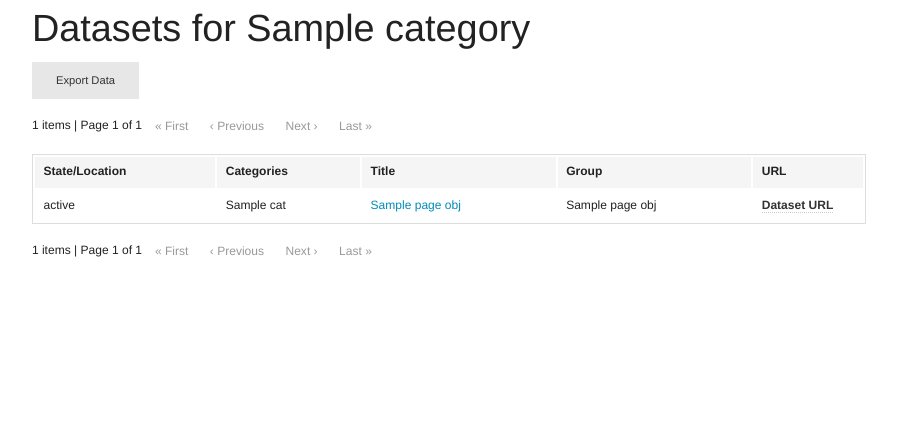
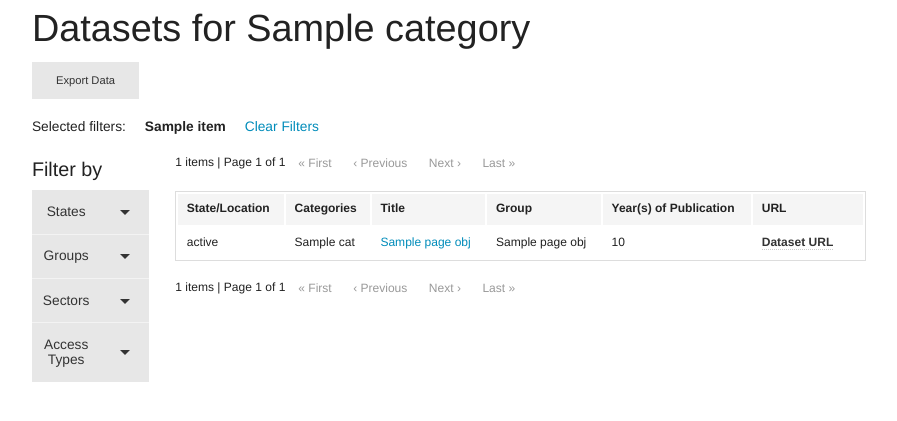
Before and after one commit to themarshallproject/hall-of-justice, a Django app: template cjdata/templates/cjdata/dataset_list.html in a window 1280 px wide. Shown: the part 39-460 px from the top of the page, without its empty margins (191-1088 px from the left). Run offline with Django 3.2, Linux system fonts and the light colour scheme; the template is opened without the code that fills it: most values are stand-ins (such as "Sample title", 1, 10 or a date in 2020).

Commit message:
add filters to category/location listviews like search #43

```diff
--- a/cjdata/templates/cjdata/_datasets_table.html
+++ b/cjdata/templates/cjdata/_datasets_table.html
@@ -1,3 +1,5 @@
+{% load cjdata_filters %}
+
 <table role="grid">
     <thead>
         <tr>
@@ -5,6 +7,7 @@
             <th>Categories</th>
             <th>Title</th>
             <th>Group</th>
+            <th>Year(s) of Publication</th>
             <th width="110">URL</th>
         </tr>
     </thead>
@@ -20,6 +23,7 @@
             </a>
         </td>
         <td>{{ object.group_name|default:"Not provided" }}</td>
+        <td>{{ object.data_range|format_data_range }}</td>
         <td><a data-tooltip aria-haspopup="true" class="has-tip" rel="external nofollow" target="_blank" title="{{ object.url }}" href="{{ object.url }}">Dataset URL</a></td>
     </tr>
 {% empty %}
--- a/cjdata/templates/cjdata/dataset_list.html
+++ b/cjdata/templates/cjdata/dataset_list.html
@@ -1,4 +1,7 @@
-{% extends 'base.html' %}{% load static from staticfiles %}
+{% extends 'base.html' %}
+
+{% load static from staticfiles %}
+{% load cjdata_filters %}
 
 {% block pageheader %}
         <h1>Datasets for {% spaceless %}
@@ -21,7 +24,86 @@
 
 
 {% block content %}
+    {% if selected_facets %}
+    <div class="row">
+        <div class="columns large-12">
+            <ul class="inline-list">
+                <li>Selected filters:</li>
+            {% for item in selected_facets.values %}
+                <li><strong>{{ item }}</strong></li>
+            {% endfor %}
+                <li><a href="?">Clear Filters</a></li>
+            </ul>
+        </div>
+    </div>
+    {% endif %}
+    <div class="row">
+        <div class="columns large-2">
+             <h4>Filter by</h4>
+            <ul class="stack button-group">
+                <li>
+                {% if states %}
+                    <a href="#" data-dropdown="states" aria-controls="states" aria-expanded="false" class="button secondary dropdown expand">States</a>
+                    <ul id="states" data-dropdown-content class="f-dropdown" role="menu" aria-hidden="false" tabindex="-1">
+                    {% for state in states %}
+                        {% with param=state.0|urlencode %}
+                            <li><a href="{% doctor_filter_link "selected_facets=states:"|add:param %}">{{ state.0 }} <strong>({{ state.1 }})</strong></a></li>
+                        {% endwith %}
+                    {% endfor %}
+                    </ul>
+                {% else %}
+                    <button class="disabled secondary">No States</button>
+                {% endif %}
+                </li>
+                <li>
+                {% if group_name %}
+                    <a href="#" data-dropdown="groups" aria-controls="groups" aria-expanded="false" class="button secondary dropdown expand">Groups</a>
+                    {# Provide only the top 10 groups #}
+                    <ul id="groups" data-dropdown-content class="f-dropdown" role="menu" aria-hidden="false" tabindex="-1">
+                    {% for name in group_name|slice:":10" %}
+                        {% with param=name.0|urlencode %}
+                            <li><a href="{% doctor_filter_link "selected_facets=group_name_exact:"|add:param %}">{{ name.0 }} <strong>({{ name.1 }})</strong></a></li>
+                        {% endwith %}
+                    {% endfor %}
+                    </ul>
+                {% else %}
+                    <button class="disabled secondary">No groups</button>
+                {% endif %}
+                </li>
+                <li>
+                {% if sectors %}
+                    <a href="#" data-dropdown="sectors" aria-controls="sectors" aria-expanded="false" class="button secondary dropdown expand">Sectors</a>
+                    <ul id="sectors" data-dropdown-content class="f-dropdown" role="menu" aria-hidden="false" tabindex="-1">
+                    {% for name in sectors %}
+                        {% with param=name.0|urlencode %}
+                            <li><a href="{% doctor_filter_link "selected_facets=sectors:"|add:param %}">{{ name.0 }} <strong>({{ name.1 }})</strong></a></li>
+                        {% endwith %}
+                    {% endfor %}
+                    </ul>
+                {% else %}
+                    <button class="disabled secondary">No groups</button>
+                {% endif %}
+                </li>
+                <li>
+                {% if access_type %}
+                    <a href="#" data-dropdown="access_type" aria-controls="access_type" aria-expanded="false" class="button secondary dropdown expand">Access Types</a>
+                    <ul id="access_type" data-dropdown-content class="f-dropdown" role="menu" aria-hidden="false" tabindex="-1">
+                  {% for name in access_type %}
+                      {% with param=name.0|urlencode %}
+                          <li><a href="{% doctor_filter_link "selected_facets=access_type:"|add:param %}">{{ name.0 }} <strong>({{ name.1 }})</strong></a></li>
+                      {% endwith %}
+                  {% endfor %}
+                    </ul>
+                {% else %}
+                    <button class="disabled secondary">No types</button>
+                {% endif %}
+                </li>
+            </ul>
+    </div>
+    <div class="columns large-10">
     {% include "cjdata/_pagination_links.html" %}
     {% include "cjdata/_datasets_table.html" with object_list=page_obj.object_list %}
     {% include "cjdata/_pagination_links.html" %}
+    </div>
+    </div>
 {% endblock content %}
--- a/cjdata/templatetags/cjdata_filters.py
+++ b/cjdata/templatetags/cjdata_filters.py
@@ -3,6 +3,22 @@ import requests
 import re
 
 register = template.Library()
+url_page_re = re.compile('(\&)?page=\d+')
+
+
+def doctor_get_params_func(context, param):
+    full_path = context.request.get_full_path()
+    if context.request.GET:
+        return full_path + '&' + param
+    else:
+        return full_path + '?' + param
+
+
+@register.simple_tag(name='doctor_filter_link', takes_context=True)
+def doctor_filter_link(context, param):
+    full_path = doctor_get_params_func(context, param)
+    full_path = re.sub(url_page_re, '', full_path)
+    return full_path
 
 
 @register.filter(name='format_data_range')
@@ -20,7 +36,6 @@ def sort_by_state(queryset):
     return queryset.order_by('states')
 
 
-url_page_re = re.compile('page=\d+')
 @register.simple_tag(name='pagination_url_doctor', takes_context=True)
 def pagination_url_doctor(context, page):
     full_path = context.request.get_full_path()
@@ -28,7 +43,4 @@ def pagination_url_doctor(context, page):
     if re.search(url_page_re, full_path):
         return re.sub(url_page_re, page, full_path)
     else:
-        if context.request.GET:
-            return full_path + '&' + page
-        else:
-            return full_path + '?' + page
+        return doctor_get_params_func(context, page)
```
Also changed, not shown: cjdata/views.py (+43 -7 lines).
